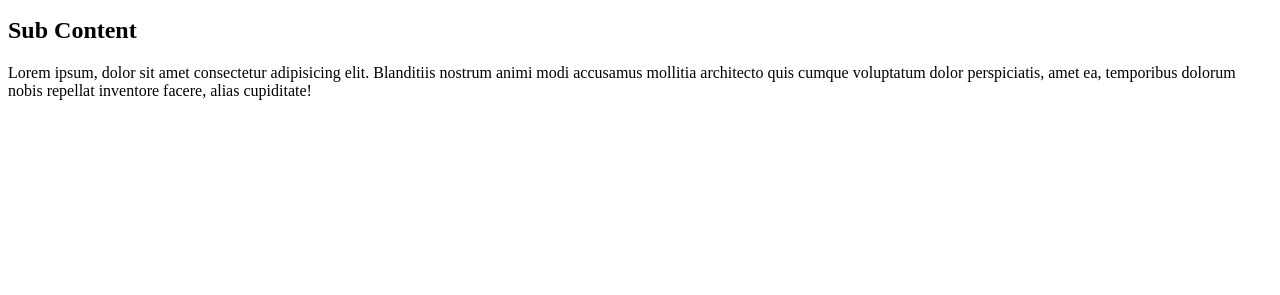
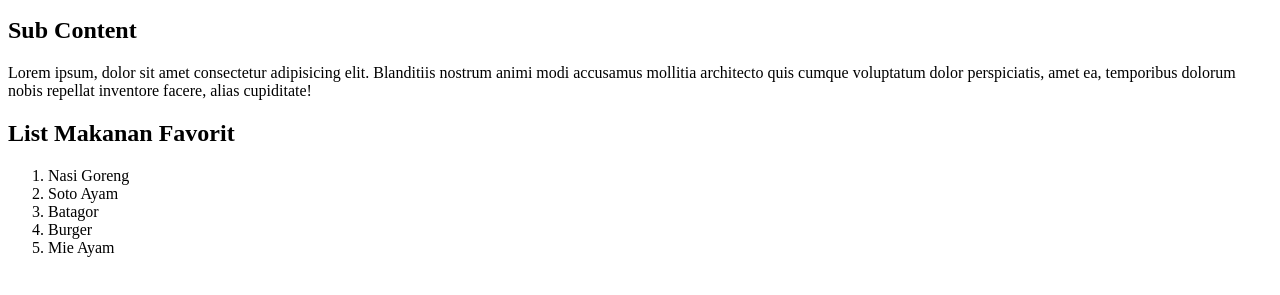
Before and after one commit to sandiarbaa/coba-git-merge, a plain HTML site: page index.html in a window 1280 px wide. Shown: the part 119-414 px from the top of the page. Drawn offline with Linux system fonts and the light colour scheme.

Commit message:
add list in index.html

```diff
--- a/index.html
+++ b/index.html
@@ -22,6 +22,15 @@
       dolor perspiciatis, amet ea, temporibus dolorum nobis repellat inventore
       facere, alias cupiditate!
     </p>
+
+    <h2>List Makanan Favorit</h2>
+    <ol>
+      <li>Nasi Goreng</li>
+      <li>Soto Ayam</li>
+      <li>Batagor</li>
+      <li>Burger</li>
+      <li>Mie Ayam</li>
+    </ol>
     <script src="script.js"></script>
   </body>
 </html>
```
